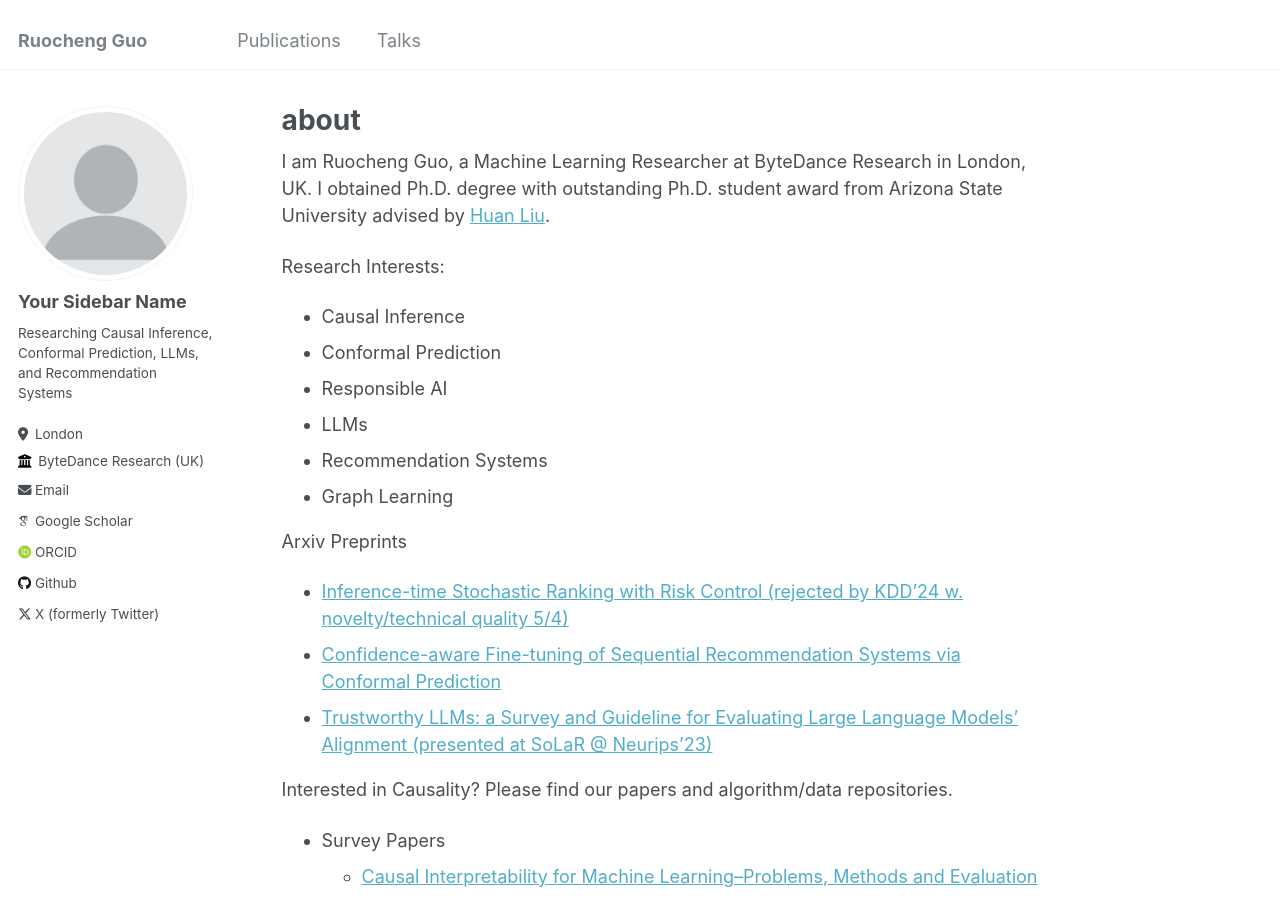
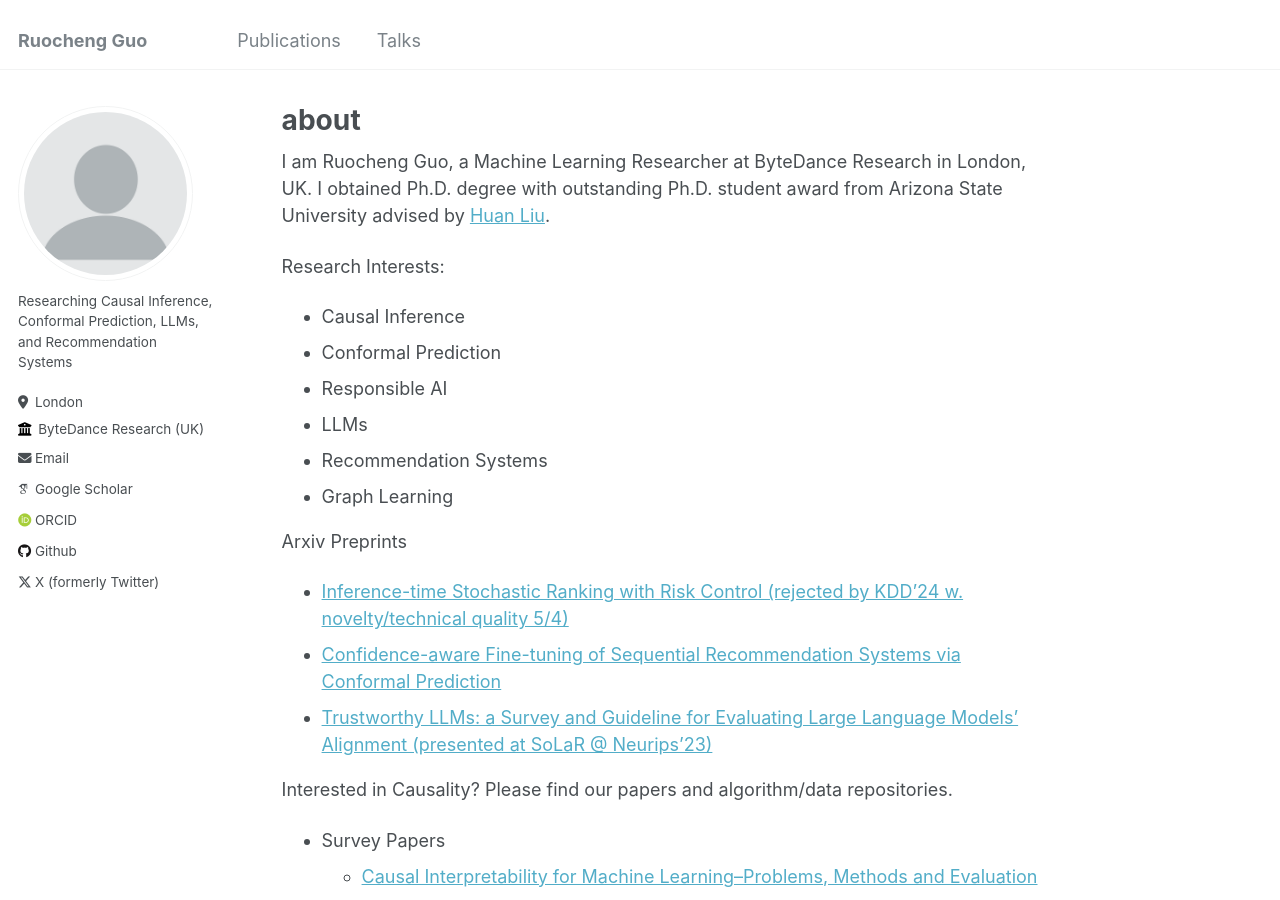
Before and after one commit to rguo12/rguo12.github.io, a Jekyll site: the page built from _pages/about.md, in a window 1280 px wide and 900 px high. Built offline with Jekyll 4.4.1, drawn with Linux system fonts in a browser that asks for light colours; some web fonts are replaced.

Commit message:
update about 3

```diff
--- a/_config.yml
+++ b/_config.yml
@@ -14,7 +14,7 @@
 description              : &description ""
 url                      : https://rguo12.github.io # the base hostname & protocol for your site e.g. "https://mmistakes.github.io"
 baseurl                  : "" # the subpath of your site, e.g. "/blog"
-repository               : "academicpages/academicpages.github.io"
+repository               : # "academicpages/academicpages.github.io"
 
 # Site Author - The following control what appear as part of the author content on the side bar.
 #               If a field is blank the icon and link will not appear, otherwise it will be shown.
@@ -22,7 +22,7 @@
 author:
   # Biographic information
   avatar           : "profile.png"
-  name             : "Your Sidebar Name"
+  name             : # ""
   pronouns         : # example: "she/her"
   bio              : "Researching Causal Inference, Conformal Prediction, LLMs, and Recommendation Systems"
   location         : "London"
@@ -43,7 +43,7 @@
   bitbucket        : # Username - Update with your username on the site
   codepen          : # Username
   dribbble         : # Username
-  github           : "academicpages"
+  github           : "rguo12"
   kaggle           : # Username
   stackoverflow    : # User number or user number and name (i.e., use "1" or "1/jeff-atwood")
 
```
